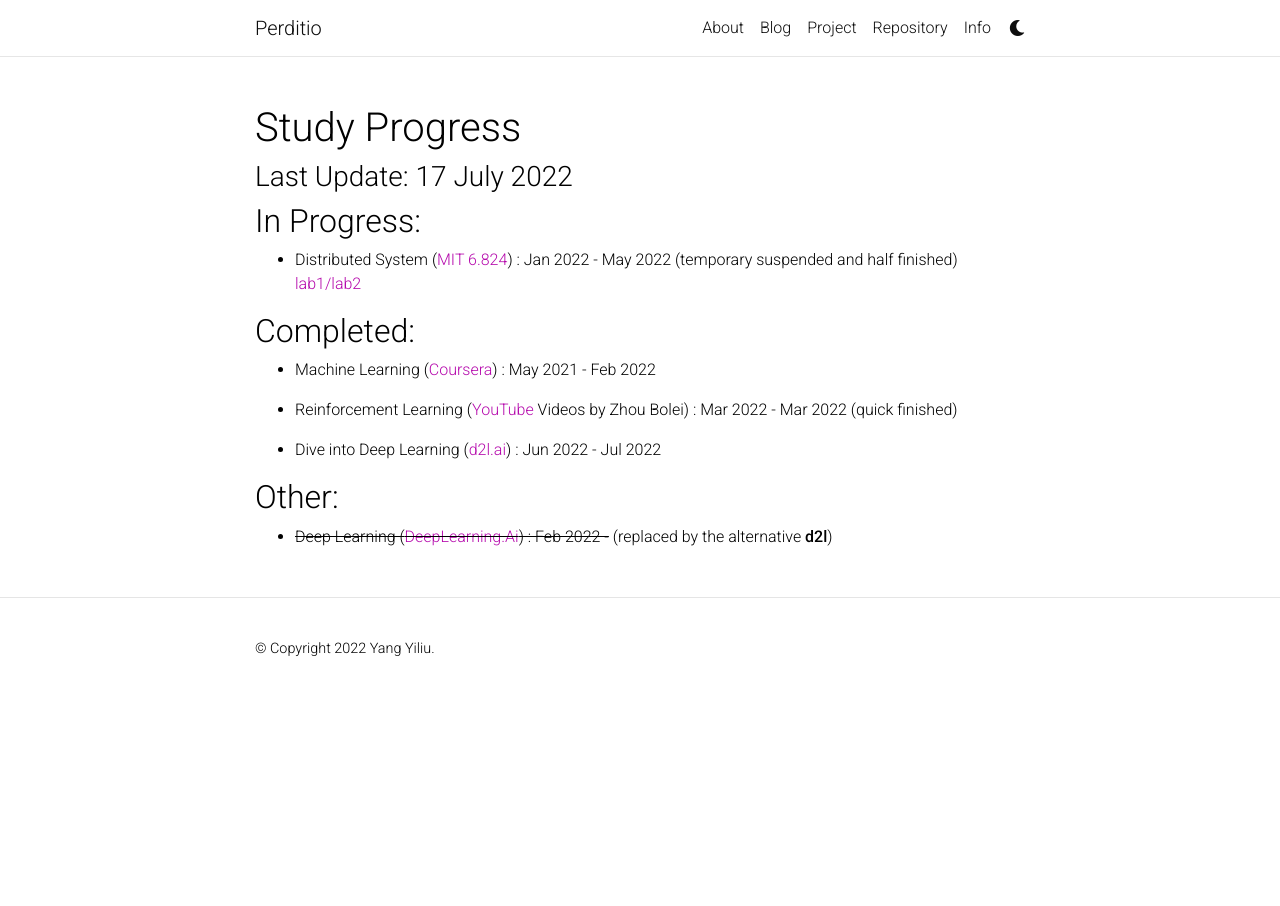
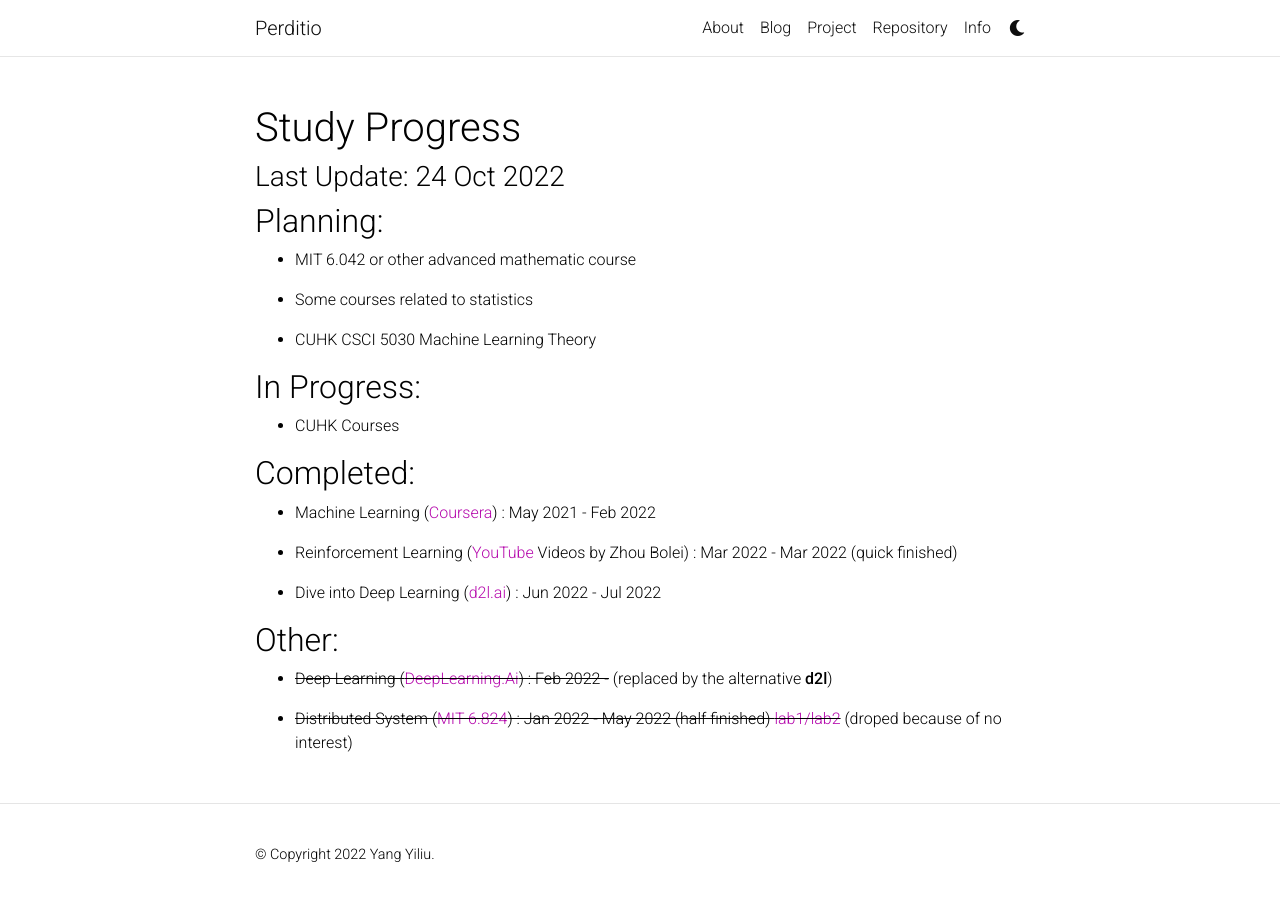
Before and after one commit to Yasgant/yasgant.github.io, a Jekyll site: the page built from progress.md, in a window 1280 px wide. Built offline with Jekyll 4.4.1, drawn with Linux system fonts in a browser that asks for light colours; comment, search, counter and statistics services are not loaded; a style sheet for code colours, icons or effects is not loaded.

Commit message:
update study progress and make study interest consistent in the about page

```diff
--- a/progress.md
+++ b/progress.md
@@ -4,11 +4,19 @@ layout: default
 
 # Study Progress
 
-### Last Update: 17 July 2022
+### Last Update: 24 Oct 2022
+
+## Planning:
+
+* MIT 6.042 or other advanced mathematic course
+
+* Some courses related to statistics
+
+* CUHK CSCI 5030 Machine Learning Theory
 
 ## In Progress:
 
-* Distributed System ([MIT 6.824](https://youtu.be/cQP8WApzIQQ)) : Jan 2022 - May 2022 (temporary suspended and half finished) [lab1/lab2](https://github.com/Yasgant/6.824)
+* CUHK Courses
 
 ## Completed:
 
@@ -20,3 +28,5 @@ layout: default
 
 ## Other:
 * ~~Deep Learning ([DeepLearning.Ai](https://www.coursera.org/specializations/deep-learning)) : Feb 2022 -~~ (replaced by the alternative **d2l**)
+
+* ~~Distributed System ([MIT 6.824](https://youtu.be/cQP8WApzIQQ)) : Jan 2022 - May 2022 (half finished) [lab1/lab2](https://github.com/Yasgant/6.824)~~ (droped because of no interest)
```
Also changed, not shown: _pages/about.md (+1 -1 lines).
